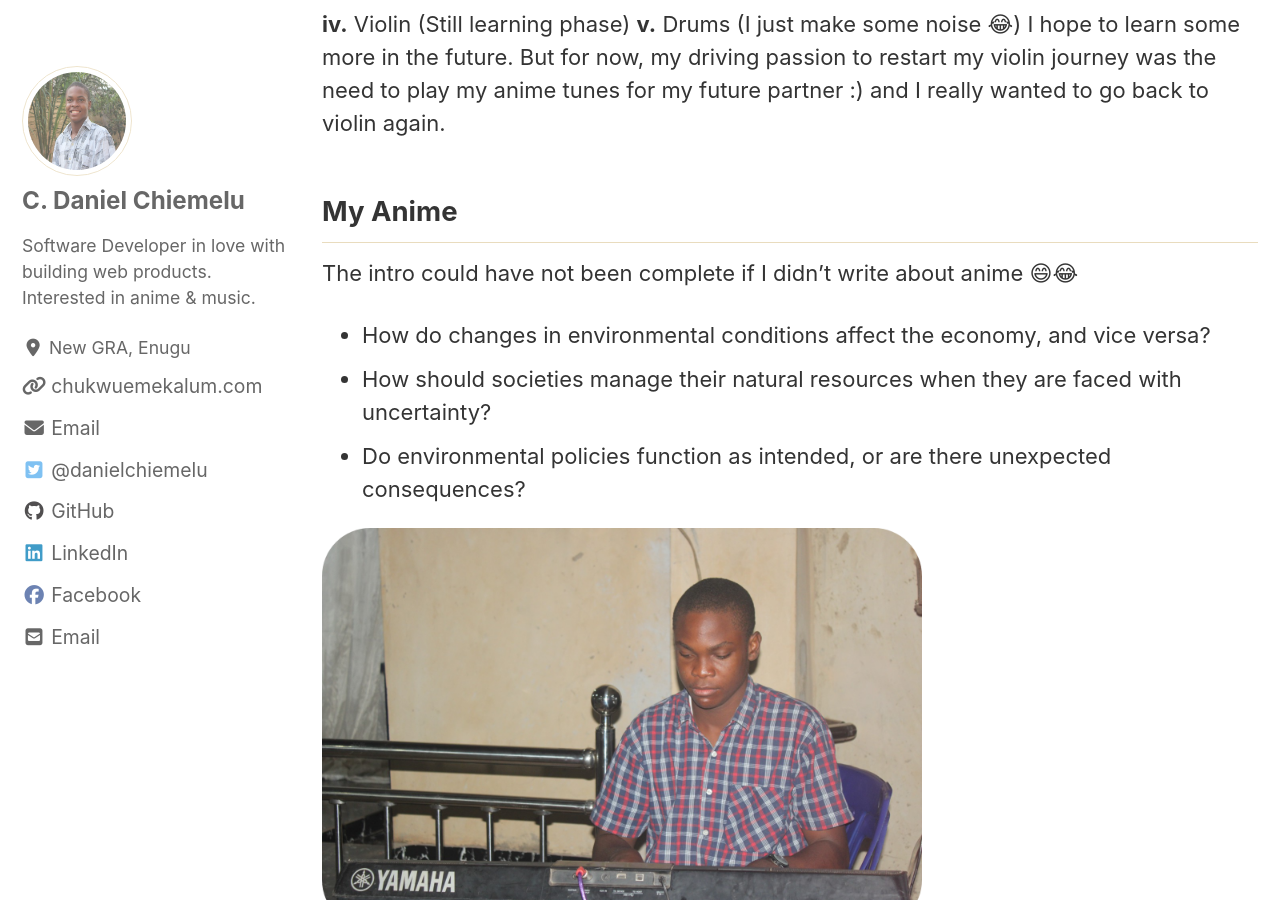
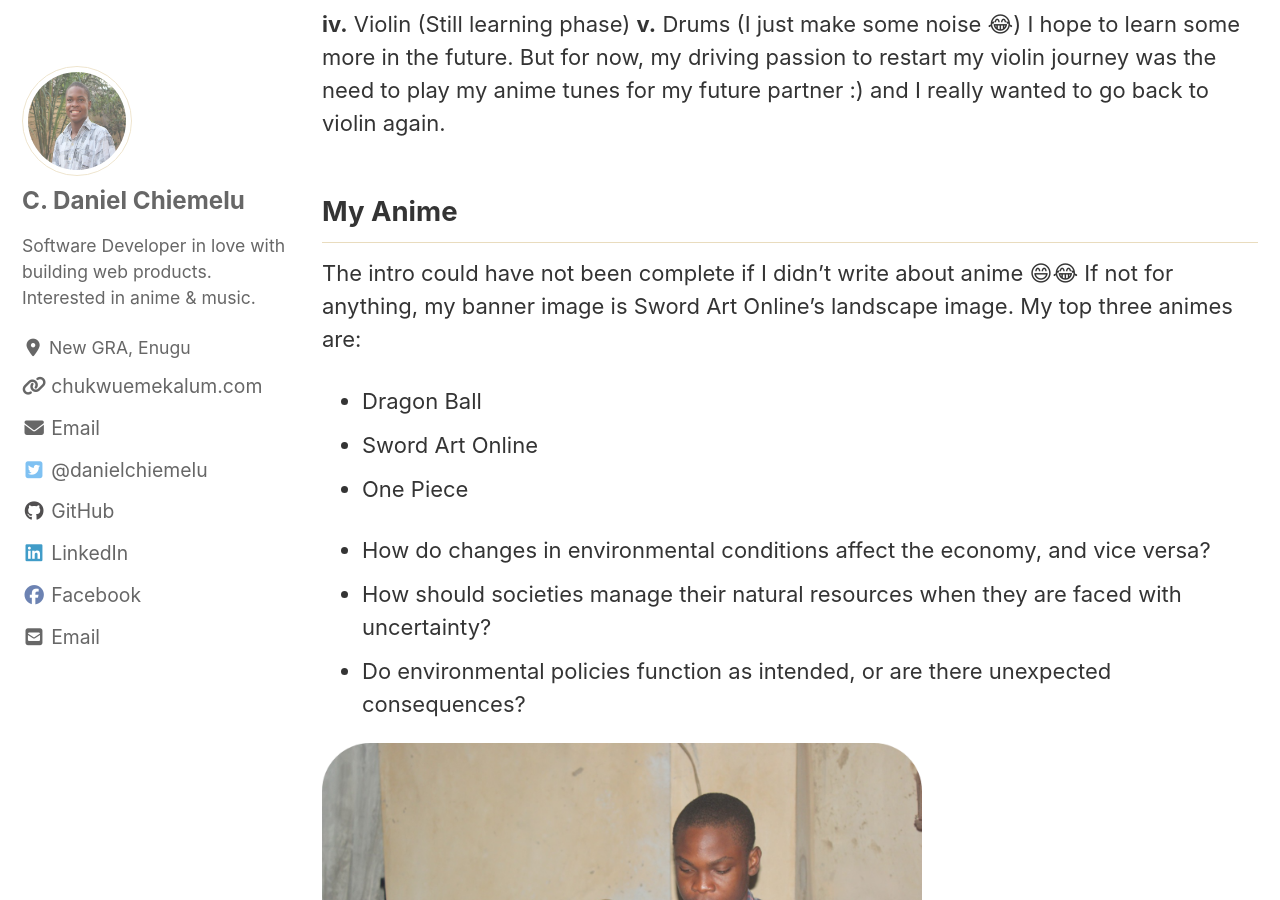
Before and after one commit to Chukwuemekalum/chukwuemekalum.github.io, a Jekyll site: the page built from _pages/home.md, in a window 1280 px wide and 900 px high, scrolled down 2385 px. Built offline with Jekyll 4.4.1, drawn with Linux system fonts in a browser that asks for light colours; cached includes are drawn as plain includes; nearby versions of some CDN libraries.

Commit message:
New Changes

```diff
--- a/_pages/home.md
+++ b/_pages/home.md
@@ -38,6 +38,11 @@
 ## My Anime
 
 The intro could have not been complete if I didn't write about anime 😄😂
+If not for anything, my banner image is Sword Art Online's landscape image.
+My top three animes are:
+- Dragon Ball
+- Sword Art Online
+- One Piece
 
 
 - How do changes in environmental conditions affect the economy, and vice versa?
```
